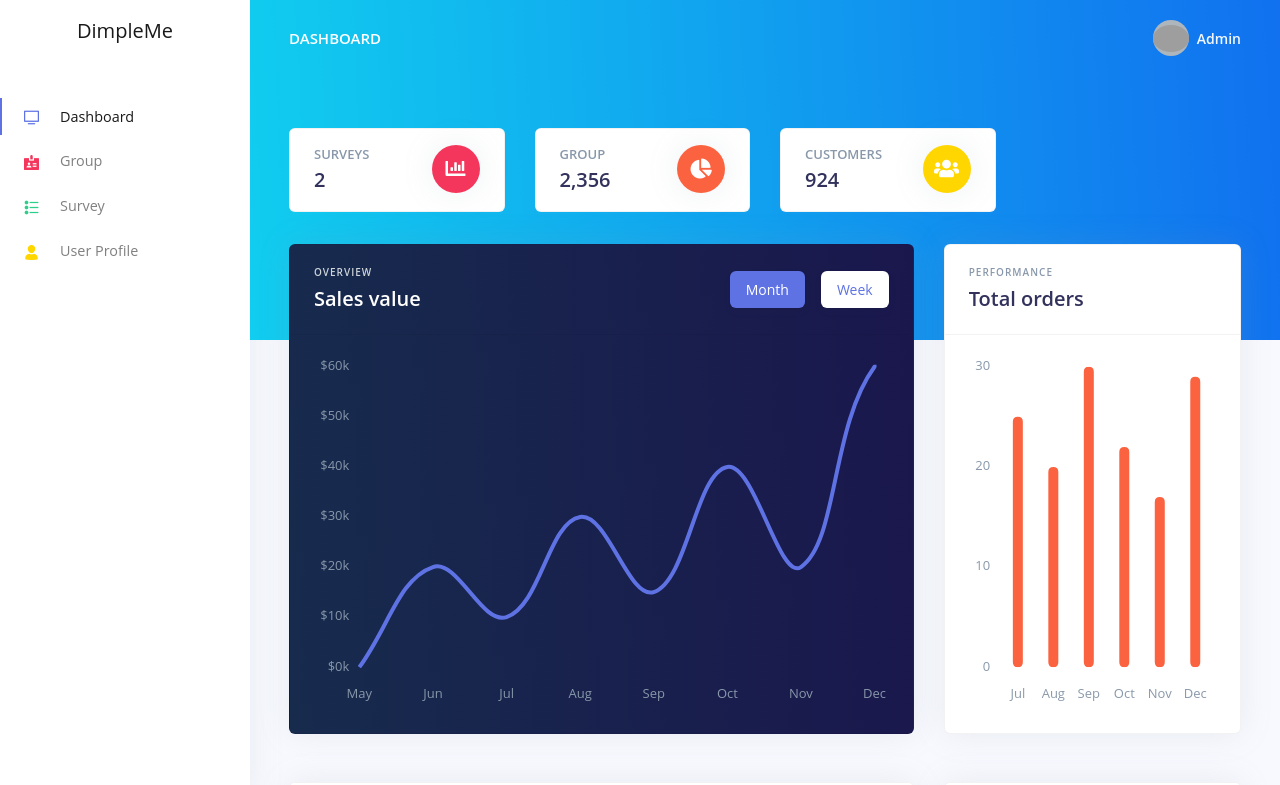
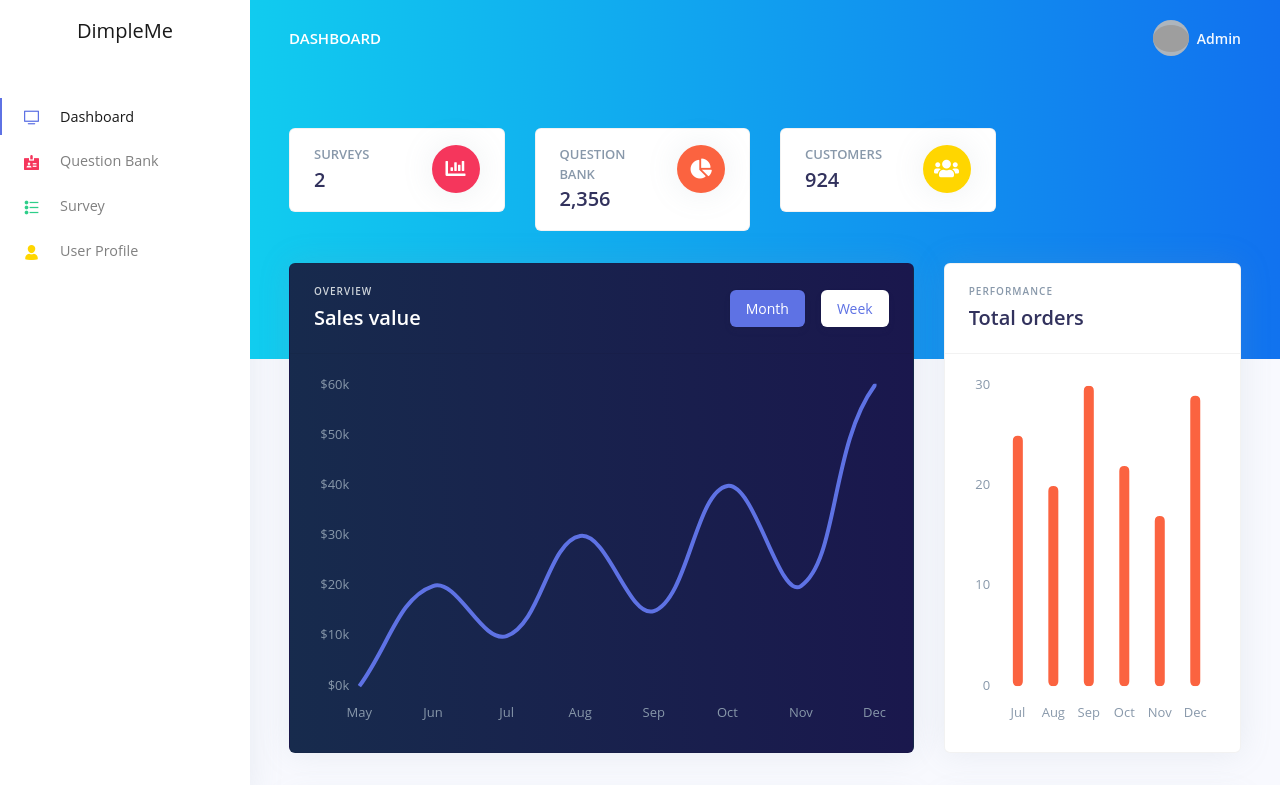
Before and after one commit to krkrishnaraj11/dimpleme, a React (Create React App) app: page /admin/index in a window 1280 px wide. Shown: the top 785 px of the page. Built offline with nearby package versions, Linux system fonts and the light colour scheme; sample sign-in values are in the browser's storage; grey boxes are pictures that could not be loaded.

Commit message:
header updated

```diff
--- a/src/components/Headers/Header.js
+++ b/src/components/Headers/Header.js
@@ -50,7 +50,7 @@ class Header extends React.Component {
                             tag="h5"
                             className="text-uppercase text-muted mb-0"
                           >
-                            Group
+                            Question Bank
                           </CardTitle>
                           <span className="h2 font-weight-bold mb-0">
                             2,356
--- a/src/routes.js
+++ b/src/routes.js
@@ -13,7 +13,7 @@ const routes = [
   },
   {
     path: "/group",
-    name: "Group",
+    name: "Question Bank",
     icon: "ni ni-badge text-red",
     component: Group,
     layout: "/admin"
```
